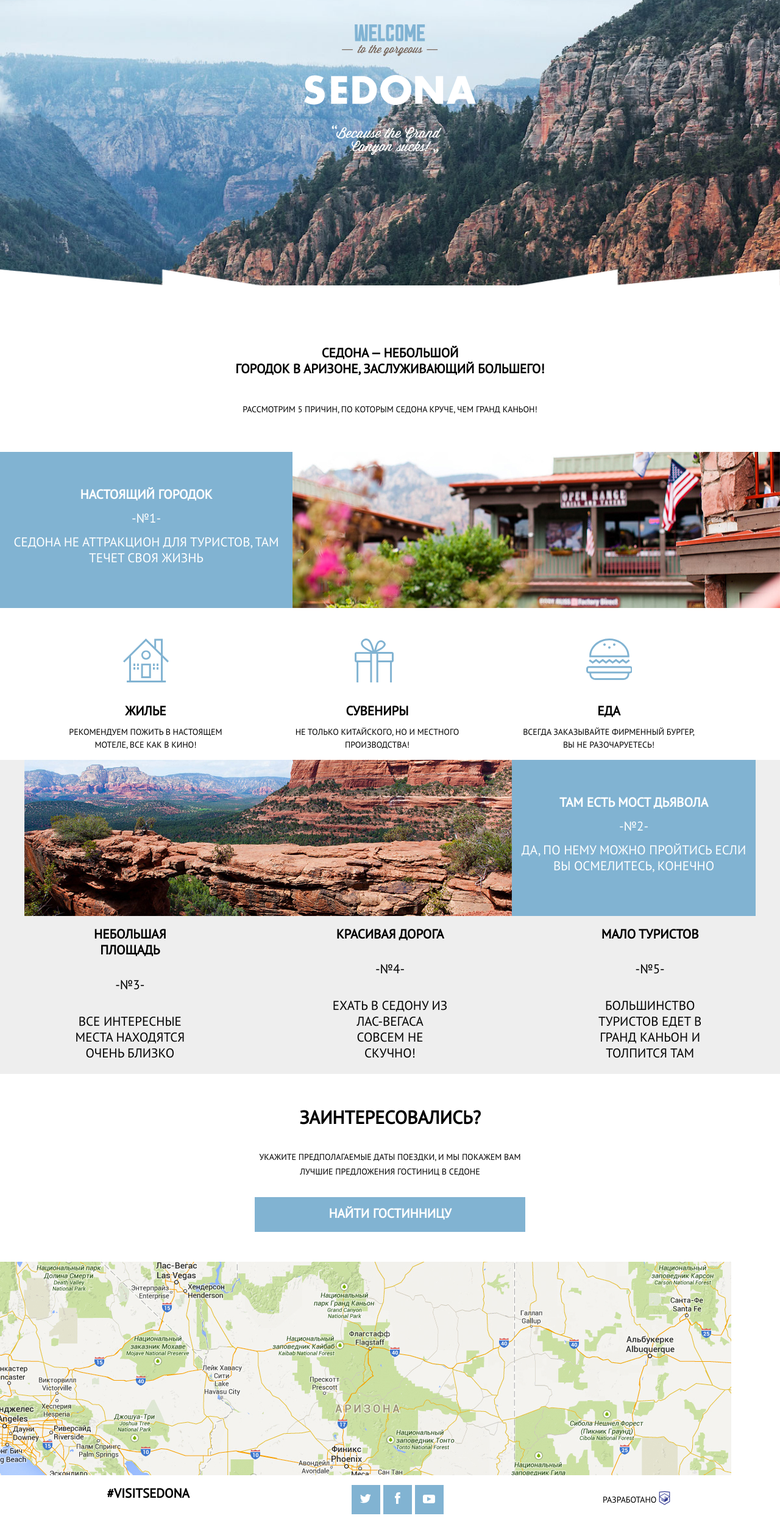
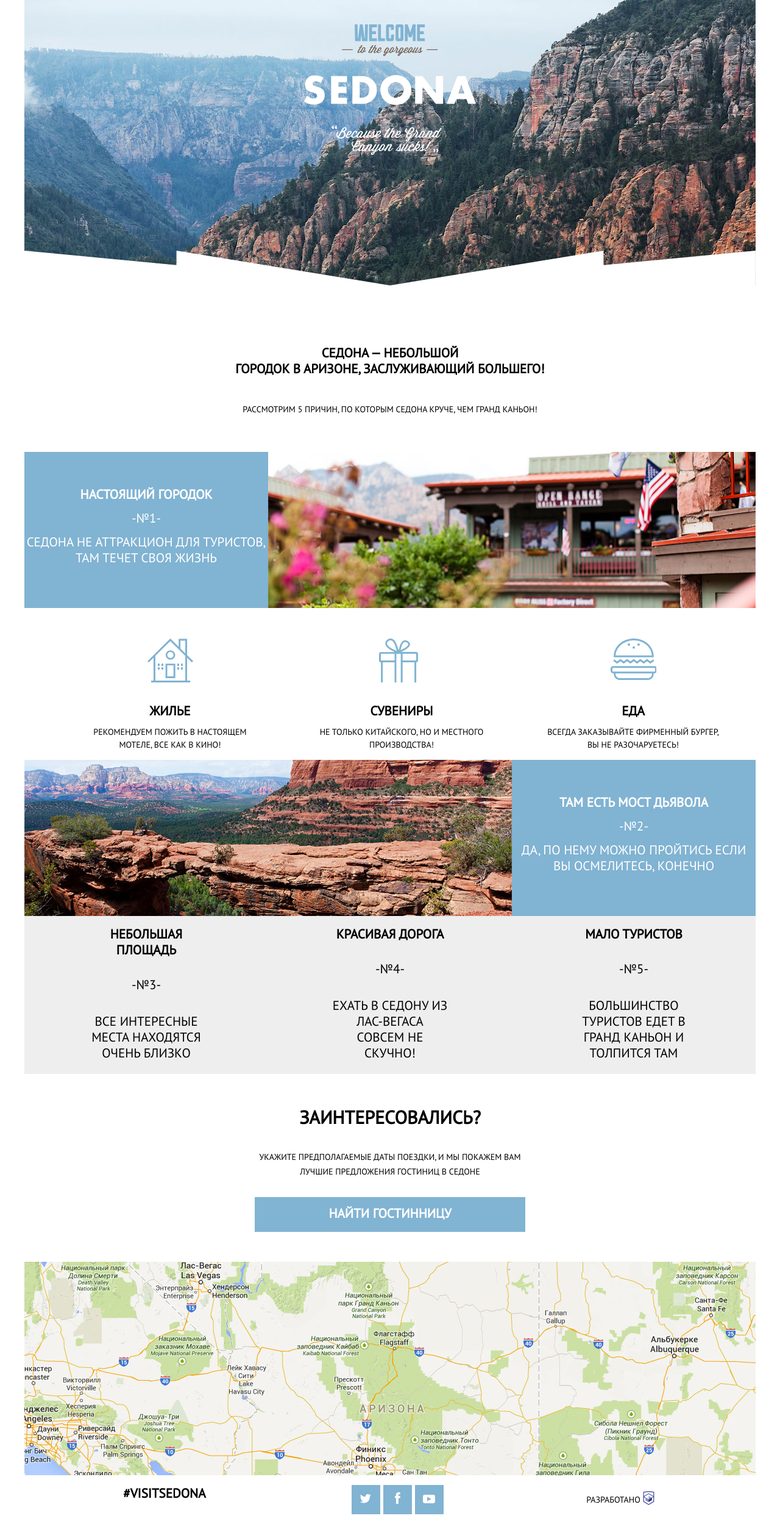
Before and after one commit to achernova/1547199-sedona-24, a website: page source/index.html in a window 1280 px wide. Shown: the part 119-2618 px from the top of the page at 61% size. Drawn offline with nearby package versions, Linux system fonts and the light colour scheme; files that its build step writes are made by us from their sources.

Commit message:
вносит исправления

```diff
--- a/source/sass/blocks/contacts.scss
+++ b/source/sass/blocks/contacts.scss
@@ -1,6 +1,7 @@
 .contacts {
   margin: 0 auto;
   text-align: center;
+  box-sizing: border-box;
 
   @media (min-width: $tablet-width) {
     margin-top: 58px;
@@ -17,7 +18,6 @@
     font-weight: 700;
     font-size: 30px;
     line-height: 26px;
-    width: 435px;
     margin: 0 auto;
   }
 }
@@ -73,6 +73,7 @@
 
   @media (min-width: $tablet-width) {
     display: block;
+    margin: 0 auto;
   }
 
   @media (min-width: $desktop-width) {
@@ -85,5 +86,6 @@
 
   @media (min-width: $desktop-width) {
     display: block;
+    margin: 0 auto;
   }
 }
--- a/source/sass/blocks/description.scss
+++ b/source/sass/blocks/description.scss
@@ -1,5 +1,6 @@
 .description {
   margin: 0 auto;
+  box-sizing: border-box;
 }
 
 .description__container {
@@ -9,14 +10,13 @@
   color: $white;
 
   @media (min-width: $tablet-width) {
-    width: 256px;
     padding-top: 40px;
     text-align: center;
     flex: 1;
   }
 
   @media (min-width: $desktop-width) {
-    width: 400px;
+    max-width: 400px;
   }
 }
 
--- a/source/sass/blocks/main-nav.scss
+++ b/source/sass/blocks/main-nav.scss
@@ -16,6 +16,7 @@
   flex-direction: column;
 
   @media (min-width: $tablet-width) {
+    box-sizing: border-box;
     display: flex;
     flex-direction: row;
     justify-content: space-between;
--- a/source/sass/blocks/page-footer.scss
+++ b/source/sass/blocks/page-footer.scss
@@ -1,6 +1,7 @@
 .page-footer {
   margin: 0 auto;
   text-align: center;
+  box-sizing: border-box;
 
   @media (min-width: $tablet-width) {
     display: flex;
@@ -8,6 +9,10 @@
     justify-content: space-around;
     padding-left: 45px;
     padding-right: 45px;
+  }
+
+  @media (min-width: $desktop-width) {
+    max-width: 1200px;
   }
 }
 
--- a/source/sass/blocks/page-header.scss
+++ b/source/sass/blocks/page-header.scss
@@ -2,6 +2,11 @@
   margin: 0 auto;
   width: 100%;
   text-align: center;
+  box-sizing: border-box;
+
+  @media (min-width: $desktop-width) {
+    max-width: 1200px;
+  }
 }
 
 .page-header__logo {
--- a/source/sass/blocks/page-main.scss
+++ b/source/sass/blocks/page-main.scss
@@ -1,5 +1,9 @@
 .page-main {
   margin: 0 auto;
+
+  @media (min-width: $desktop-width) {
+    width: 1200px;
+  }
 }
 
 .page-main__title {
```
Also changed, not shown: source/index.html (+3 -0 lines).
